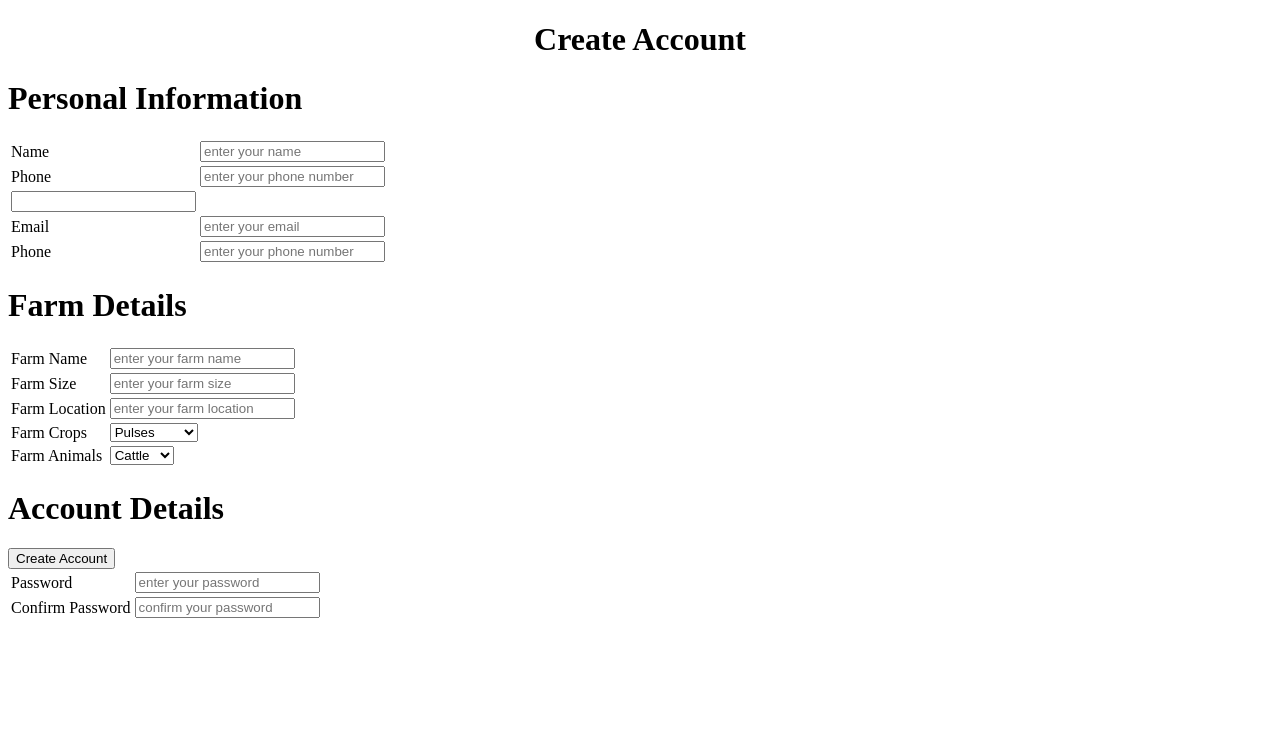
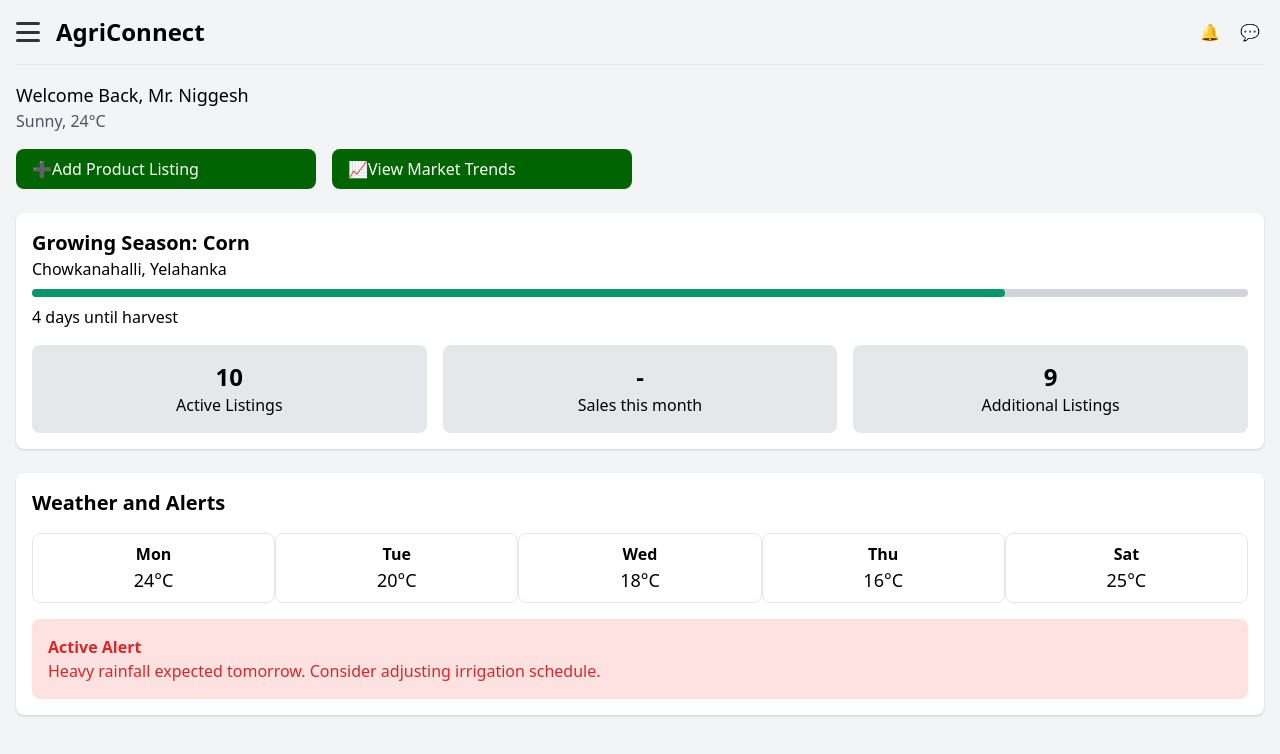
Before and after one commit to Kris0codes/AgriConnect, a plain HTML site: page create_account.html in a window 1280 px wide. Drawn offline with nearby package versions, Linux system fonts and the light colour scheme.

Commit message:
Add files via upload

```diff
--- a/create_account.html
+++ b/create_account.html
@@ -3,94 +3,99 @@
 <head>
     <meta charset="UTF-8">
     <meta name="viewport" content="width=device-width, initial-scale=1.0">
-    <title>AgriConnect</title>
+    <title>AgriConnect Dashboard</title>
+    <link rel="stylesheet" href="https://cdnjs.cloudflare.com/ajax/libs/tailwindcss/2.2.19/tailwind.min.css">
+    <style>
+        .btn-darkgreen {
+            background-color: #006400; /* Dark green color */
+            color: white;
+            transition: background-color 0.3s ease;
+        }
+        .btn-darkgreen:hover {
+            background-color: #DAA520; /* Goldenrod color */
+        }
+
+        .hamburger-menu {
+            display: flex;
+            flex-direction: column;
+            justify-content: space-between;
+            width: 24px;
+            height: 20px;
+            margin-right: 16px;
+            cursor: pointer;
+        }
+
+        .hamburger-menu .line {
+            height: 3px;
+            width: 100%;
+            background-color: #333;
+            border-radius: 3px;
+        }
+    </style>
 </head>
-<body>
-    <h1 align="center"> Create Account </h1>
-    <form>
-        <h1> Personal Information </h2>
-        <table>
-            <tr>
-                <td> <label id="name">Name</label> </td>
-                <td> <input id="name" type="text" placeholder="enter your name" required> </td>
-            </tr>
-            <tr>
-                <td> <label id="phone">Phone</label> </td>
-                <td> <input id="phone" type="text" placeholder="enter your phone number" required> </td>
-            <tr>
-                <td> <input type="textarea" rows="20" cols="20"></td>
-            </tr>
-            <tr>
-                <td> <label id="email">Email</label> </td>
-                <td> <input id="email" type="email" placeholder="enter your email" required> </td>
-            </tr>
-            <tr>
-                <td> <label id="phone">Phone</label> </td>
-                <td> <input id="phone" type="text" placeholder="enter your phone number" required> </td>
-            </tr>
-        </table>
-        </form>
-        <form>
-        <h1> Farm Details </h2>
-        <table>
-            <tr>
-                <td> <label id="farm_name">Farm Name</label> </td>
-                <td> <input id="farm_name" type="text" placeholder="enter your farm name" required> </td>
-            </tr>
-            <tr>
-                <td> <label id="farm_size">Farm Size</label> </td>
-                <td> <input id="farm_size" type="text" placeholder="enter your farm size" required> </td>
-            </tr>
-            <tr>
-                <td> <label id="farm_location">Farm Location</label> </td>
-                <td> <input id="farm_location" type="text" placeholder="enter your farm location" required> </td>
-            </tr>
-        <tr>
-                <td> <label id="farm_crops">Farm Crops</label> </td>
-                <td>
-                    <select>
-                    <option> Pulses </option>
-                    <option> Fruits </option>
-                    <option> Vegetables </option>
-                    <option> Grain </option>
-                    <option> Dairy </option>
-                    <option> Meat </option>
-                </select> </td>
-            </tr>
-            <tr>
-                <td> <label id="farm_animals">Farm Animals</label> </td>
-                <td>
-                    <select>
-                    <option> Cattle </option>
-                    <option> Poultry </option>
-                    <option> Fish </option>
-                    <option> Sheep </option>
-                    <option> Goats </option>
-                    <option> Pigs </option>
-                </select> </td>
-                </tr>
-        </table>
-        </form>
-        <form>
-        <h1> Account Details </h2>
-        <table>
-            <tr>
-                <td> <label id="password">Password</label> </td>
-                <td> <input id="password" type="password" placeholder="enter your password" required> </td>
-            </tr>
-            <tr>
-                <td> <label id="confirm_password">Confirm Password</label> </td>
-                <td> <input id="confirm_password" type="password" placeholder="confirm your password" required> </td>
-            </tr>
+<body class="bg-gray-100 p-4">
+    <header class="flex justify-between items-center pb-4 border-b">
+        <div class="flex items-center">
+            <div class="hamburger-menu mr-4">
+                <div class="line"></div>
+                <div class="line"></div>
+                <div class="line"></div>
+            </div>
+            <h1 class="text-2xl font-semibold">AgriConnect</h1>
+        </div>
+        <div class="flex space-x-4">
+            <span class="w-6 h-6">🔔</span>
+            <span class="w-6 h-6">💬</span>
+        </div>
+    </header>
 
-        <tr>
-                <td> <label id="checkbox" for="checkbox" value="I agree terms and conditions" required> </label>
-                </td>
-            </tr>
-            <tr>
-        <button type="submit"> Create Account </button>
-            </tr>
-        </table>
-        </form>
+    <div class="mt-4">
+        <h2 class="text-lg">Welcome Back, Mr. Niggesh</h2>
+        <p class="text-gray-600">Sunny, 24°C</p>
+    </div>
+    <div class="grid grid-cols-2 md:grid-cols-4 gap-4 mt-4">
+        <button class="flex items-center space-x-2 btn-darkgreen px-4 py-2 rounded-lg">
+            ➕ <span>Add Product Listing</span>
+        </button>
+        <button class="flex items-center space-x-2 btn-darkgreen px-4 py-2 rounded-lg">
+            📈 <span>View Market Trends</span>
+        </button>
+    </div>
+    <div class="bg-white p-4 mt-6 rounded-lg shadow">
+        <h3 class="text-xl font-semibold">Growing Season: Corn</h3>
+        <p>Chowkanahalli, Yelahanka</p>
+        <div class="w-full bg-gray-300 h-2 rounded mt-2 relative">
+            <div class="bg-green-600 h-2 rounded" style="width: 80%;"></div>
+        </div>
+        <p class="mt-2">4 days until harvest</p>
+        <div class="grid grid-cols-3 gap-4 mt-4 text-center">
+            <div class="p-4 bg-gray-200 rounded-lg">
+                <p class="text-2xl font-semibold">10</p>
+                <p>Active Listings</p>
+            </div>
+            <div class="p-4 bg-gray-200 rounded-lg">
+                <p class="text-2xl font-semibold">-</p>
+                <p>Sales this month</p>
+            </div>
+            <div class="p-4 bg-gray-200 rounded-lg">
+                <p class="text-2xl font-semibold">9</p>
+                <p>Additional Listings</p>
+            </div>
+        </div>
+    </div>
+    <div class="bg-white p-4 mt-6 rounded-lg shadow">
+        <h3 class="text-xl font-semibold">Weather and Alerts</h3>
+        <div class="grid grid-cols-5 text-center mt-4">
+            <div class="p-2 border rounded-lg"> <p class="font-bold">Mon</p> <p class="text-lg">24°C</p> </div>
+            <div class="p-2 border rounded-lg"> <p class="font-bold">Tue</p> <p class="text-lg">20°C</p> </div>
+            <div class="p-2 border rounded-lg"> <p class="font-bold">Wed</p> <p class="text-lg">18°C</p> </div>
+            <div class="p-2 border rounded-lg"> <p class="font-bold">Thu</p> <p class="text-lg">16°C</p> </div>
+            <div class="p-2 border rounded-lg"> <p class="font-bold">Sat</p> <p class="text-lg">25°C</p> </div>
+        </div>
+        <div class="bg-red-100 text-red-600 p-4 rounded-lg mt-4">
+            <p class="font-bold">Active Alert</p>
+            <p>Heavy rainfall expected tomorrow. Consider adjusting irrigation schedule.</p>
+        </div>
+    </div>
 </body>
 </html>
```
Also changed, not shown: farmer_dashboard.html (added, +7 -0 lines).
